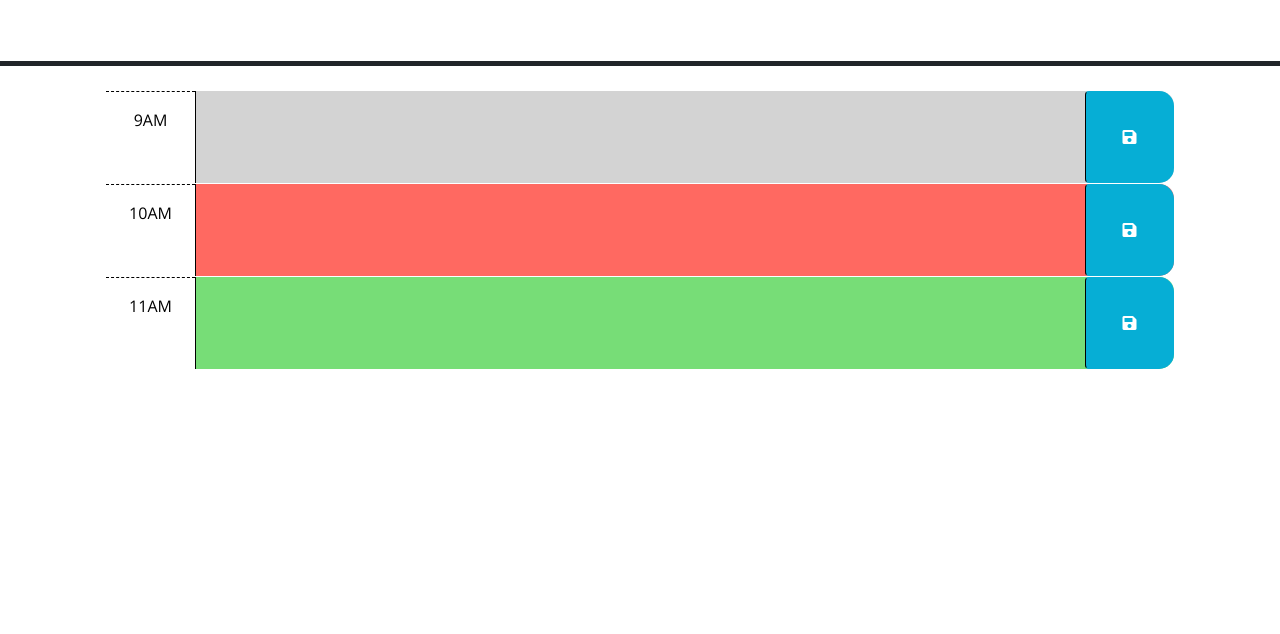
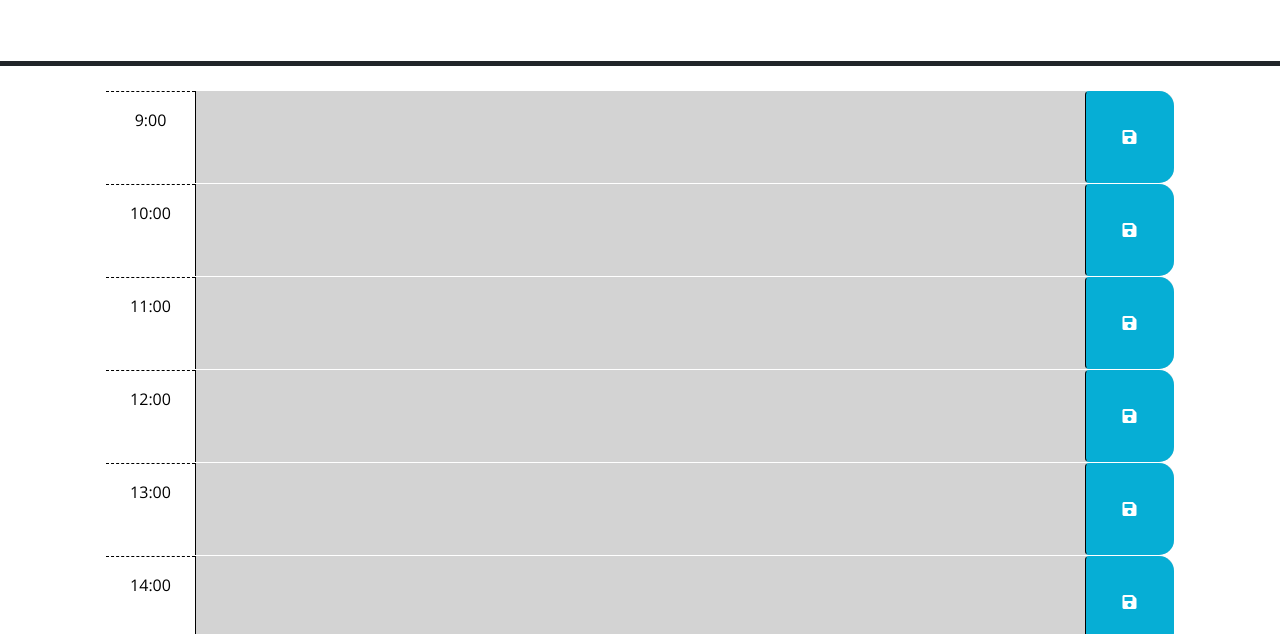
Before and after one commit to Gabriel-Viernes/workDayScheduler, a plain HTML site: page index.html in a window 1280 px wide. Shown: the part 166-800 px from the top of the page. Drawn offline with nearby package versions, Linux system fonts and the light colour scheme.

Commit message:
function loadTimeBlocks added, generates time blocks

```diff
--- a/index.html
+++ b/index.html
@@ -18,7 +18,7 @@
       href="https://fonts.googleapis.com/css?family=Open+Sans&display=swap"
       rel="stylesheet"
     />
-    <link rel="stylesheet" href="style.css" />
+    <link rel="stylesheet" href="./style.css" />
     <title>Work Day Scheduler</title>
   </head>
 
@@ -28,7 +28,7 @@
       <p class="lead">A simple calendar app for scheduling your work day</p>
       <p id="currentDay" class="lead"></p>
     </header>
-    <div class="container-lg px-5" id="timeBlockContainer">
+    <div class="container-lg px-5" id="timeBlockContainer"></div>
       <!-- Use class for "past", "present", and "future" to apply styles to the
         time-block divs accordingly. The javascript will need to do this by
         adding/removing these classes on each div by comparing the hour in the
@@ -40,31 +40,31 @@
         -->
 
       <!-- Example of a past time block. The "past" class adds a gray background color. -->
-      <div id="hour-9" class="row time-block past">
+      <!-- <div id="hour-9" class="row time-block past">
         <div class="col-2 col-md-1 hour text-center py-3">9AM</div>
         <textarea class="col-8 col-md-10 description" rows="3"> </textarea>
         <button class="btn saveBtn col-2 col-md-1" aria-label="save">
           <i class="fas fa-save" aria-hidden="true"></i>
         </button>
-      </div>
+      </div> -->
 
       <!-- Example of a a present time block. The "present" class adds a red background color. -->
-      <div id="hour-10" class="row time-block present">
+      <!-- <div id="hour-10" class="row time-block present">
         <div class="col-2 col-md-1 hour text-center py-3">10AM</div>
         <textarea class="col-8 col-md-10 description" rows="3"> </textarea>
         <button class="btn saveBtn col-2 col-md-1" aria-label="save">
           <i class="fas fa-save" aria-hidden="true"></i>
         </button>
-      </div>
+      </div> -->
 
       <!-- Example of a future time block. The "future" class adds a green background color. -->
-      <div id="hour-11" class="row time-block future">
+      <!-- <div id="hour-11" class="row time-block future">
         <div class="col-2 col-md-1 hour text-center py-3">11AM</div>
         <textarea class="col-8 col-md-10 description" rows="3"> </textarea>
         <button class="btn saveBtn col-2 col-md-1" aria-label="save">
           <i class="fas fa-save" aria-hidden="true"></i>
         </button>
-      </div>
+      </div> -->
 
     <script src="https://code.jquery.com/jquery-3.4.1.min.js"></script>
     <script
@@ -73,6 +73,6 @@
       crossorigin="anonymous"
     ></script>
 
-    <script src="script.js"></script>
+    <script src="./script.js"></script>
   </body>
 </html>
--- a/script.js
+++ b/script.js
@@ -1,12 +1,13 @@
 $(function loadTimeBlocks () {
-  for (let i = 9; i < 18; i++) {
-    let timeBlock = $('<div id = "hour-' + i + ' class = "row time-block"</div>')
+  for (let i = 9; i < 17; i++) {
+    let timeBlock = $('<div id = "hour-' + i + '" class = "row time-block past" id="test"></div>')
+    $('#timeBlockContainer').append(timeBlock)
     timeBlock.append('<div class = "col-2 col-md-1 hour text-center py-3">' + i + ':00' + '</div>');
-    timeBlock.append('<textarea class = ')
+    timeBlock.append('<textarea class = "col-8 col-md-10 description" rows="3"> </textarea>');
+    timeBlock.append('<button class="btn saveBtn col-2 col-md-1" aria-label="save"><i class="fas fa-save" aria-hidden="true"></i></button>');
   }
+})
 
-  $('#timeBlockContainer')
-})
 
 // Wrap all code that interacts with the DOM in a call to jQuery to ensure that
 // the code isn't run until the browser has finished rendering all the elements
```
